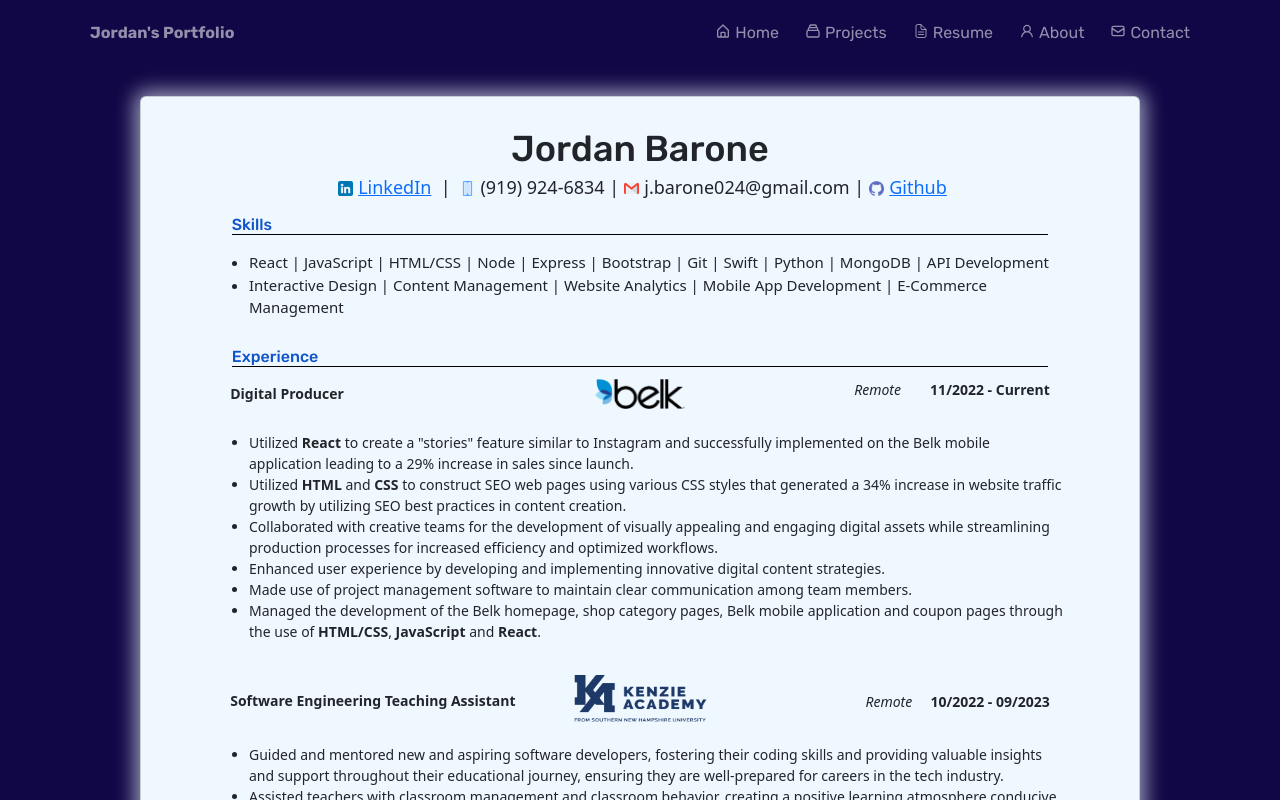
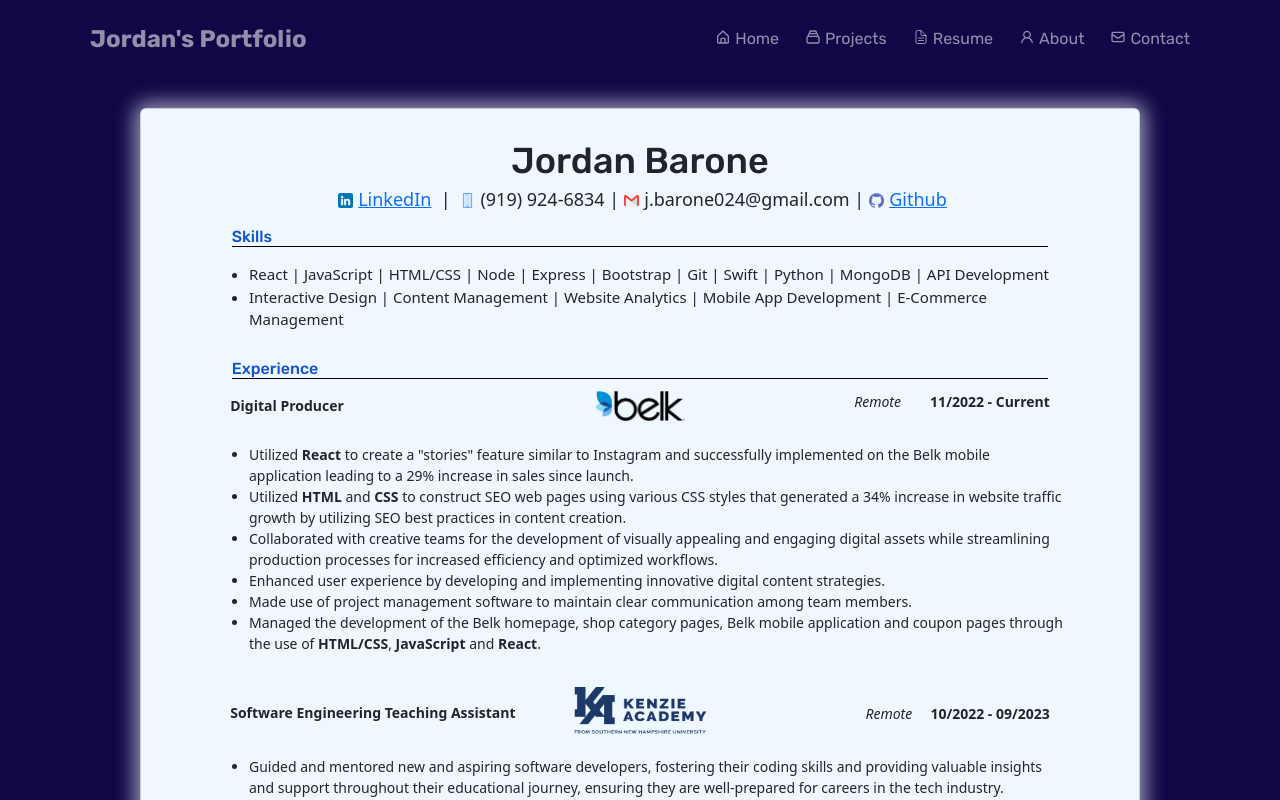
Before and after one commit to jbarone96/My-Portfolio, a React (Create React App) app: page /Resume in a window 1280 px wide. Shown: the top 800 px of the page. Built offline with nearby package versions, Linux system fonts and the light colour scheme.

Commit message:
Another navbar fix

```diff
--- a/src/Components/NavBar/NavBar.css
+++ b/src/Components/NavBar/NavBar.css
@@ -12,6 +12,10 @@
 .icon {
   margin-bottom: 5px;
   margin-right: 4px;
+}
+
+.nav-link {
+  font-size: 18px;
 }
 
 .nav-link:hover {
--- a/src/Components/NavBar/NavBar.jsx
+++ b/src/Components/NavBar/NavBar.jsx
@@ -12,7 +12,7 @@
     <>
       <Navbar variant="dark" className="nav">
         <Container>
-          <Navbar.Brand className="title" style={{ fontSize: "16px" }}>
+          <Navbar.Brand className="title" style={{ fontSize: "24px" }}>
             <Nav>
               <Link className="nav-link" to="/">
                 Jordan's Portfolio
```
